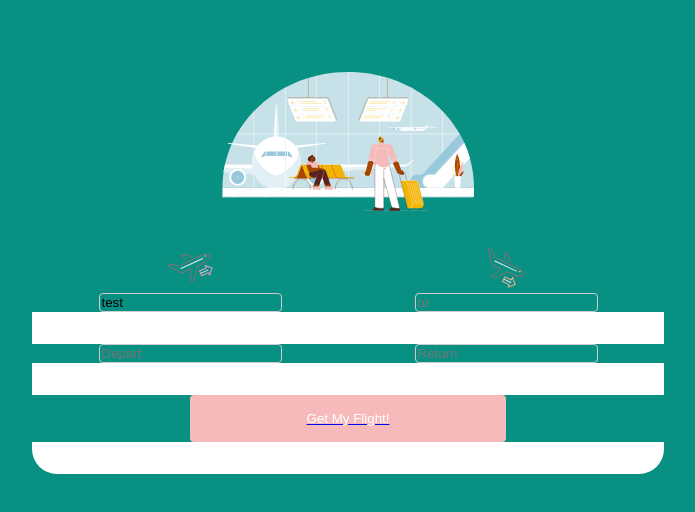
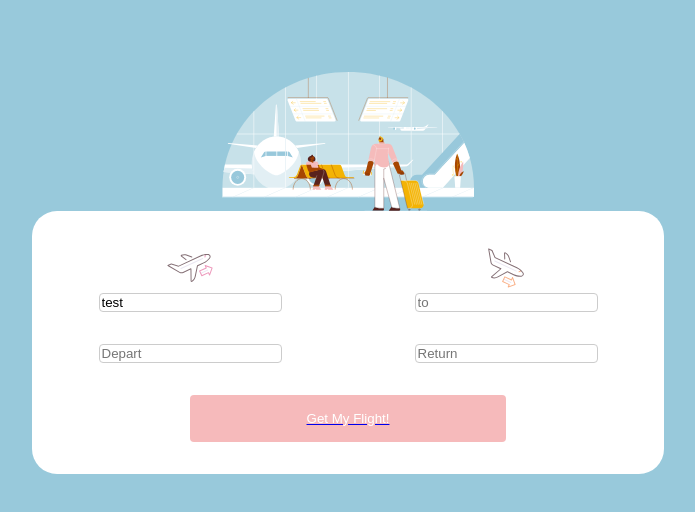
Before and after one commit to TomFCarrion/flyApp, a React app: page / in a window 1280 px wide. Shown: the whole page, without its empty margins (292-987 px from the left). Built offline with nearby package versions, Linux system fonts and the light colour scheme.

Commit message:
feat: update app styles

```diff
--- a/src/components/appWrapper.scss
+++ b/src/components/appWrapper.scss
@@ -1,3 +1,9 @@
-*{
-    background-color: #089083;
+@import url('https://fonts.googleapis.com/css2?family=Open+Sans&display=swap');
+@import url('https://fonts.googleapis.com/css2?family=Domine:wght@500&display=swap');
+
+
+body {
+    background-color: #98C9DB;
+    font-family: 'Open Sans', sans-serif;
+
 }
```
